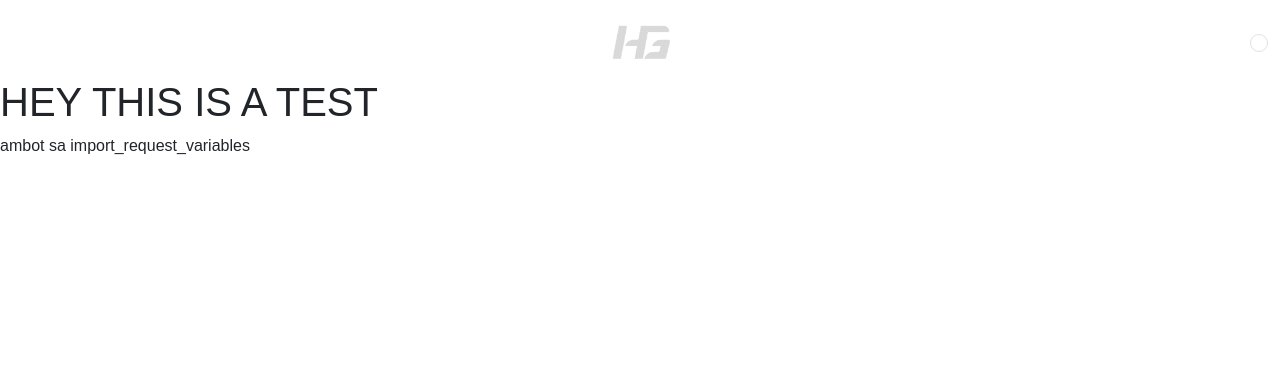
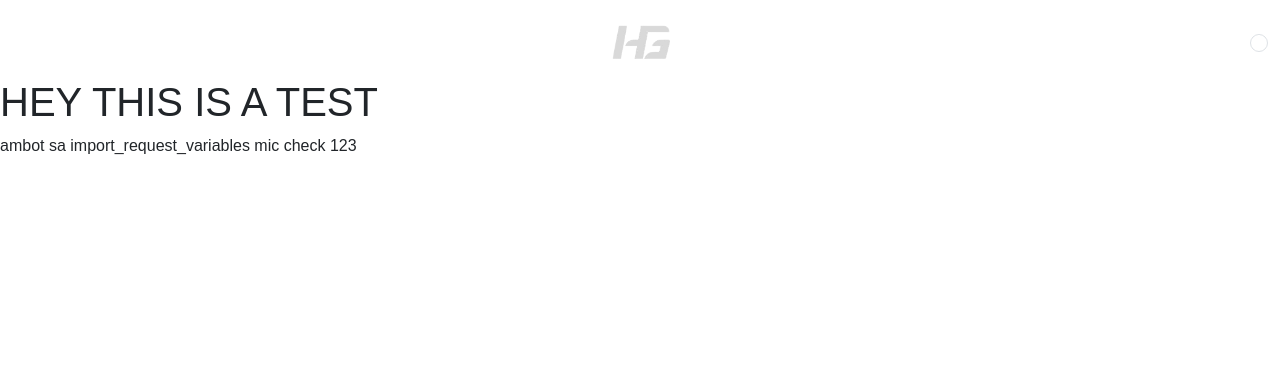
Before and after one commit to devCarlJoseph/haygo-car-rental, a PHP site: page /test.php in a window 1280 px wide; the page is wider, and only the part inside the window is pictured. Shown: the top 378 px of that part. Run offline with PHP 8.4, Linux system fonts and the light colour scheme; some libraries are stand-ins or nearby versions; some web fonts are replaced.

Commit message:
new changes

```diff
--- a/test.php
+++ b/test.php
@@ -4,5 +4,6 @@ require_once 'header.php';
 <body>
     <h1>HEY THIS IS A TEST </h1>
     ambot sa import_request_variables
+    mic check 123
 </body>
 </html>
```
